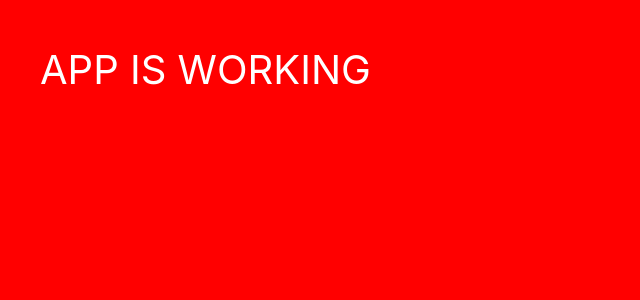
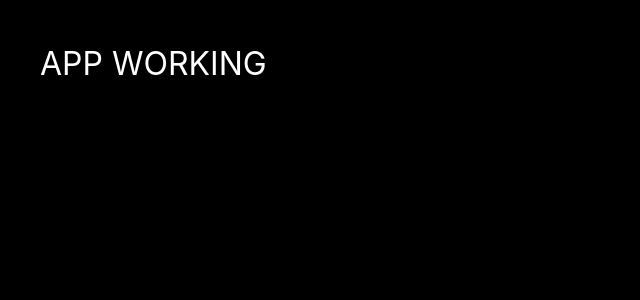
Before and after one commit to shenvnew/my-personal-website, a React (Vite) app: page / in a window 1280 px wide. Shown: the top 300 px of the page, without its empty margins (0-640 px from the left). Built offline with nearby package versions, Linux system fonts and the light colour scheme; the HTML template or start-up script is replaced by a standard one.

Commit message:
index export

```diff
--- a/index.html
+++ b/index.html
@@ -2,9 +2,8 @@
 <html lang="en">
   <head>
     <meta charset="UTF-8" />
-    <link rel="icon" type="image/svg+xml" href="/favicon.svg" />
     <meta name="viewport" content="width=device-width, initial-scale=1.0" />
-    <title>shin-personal-web</title>
+    <title>My Personal Website</title>
   </head>
   <body>
     <div id="root"></div>
--- a/src/App.tsx
+++ b/src/App.tsx
@@ -2,14 +2,14 @@
   return (
     <div
       style={{
-        background: 'red',
+        minHeight: '100vh',
+        background: 'black',
         color: 'white',
-        minHeight: '100vh',
         padding: '40px',
-        fontSize: '40px',
+        fontSize: '32px',
       }}
     >
-      APP IS WORKING
+      APP WORKING
     </div>
   )
 }
```
